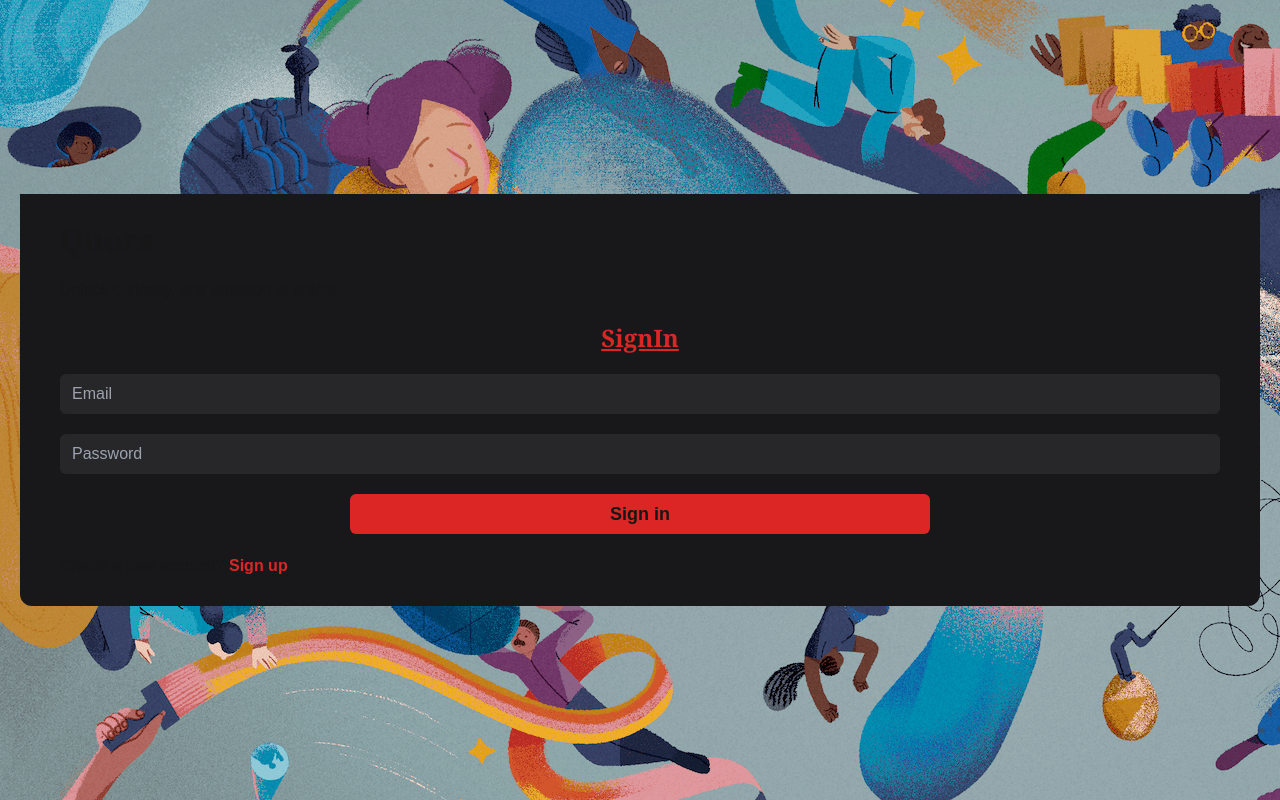
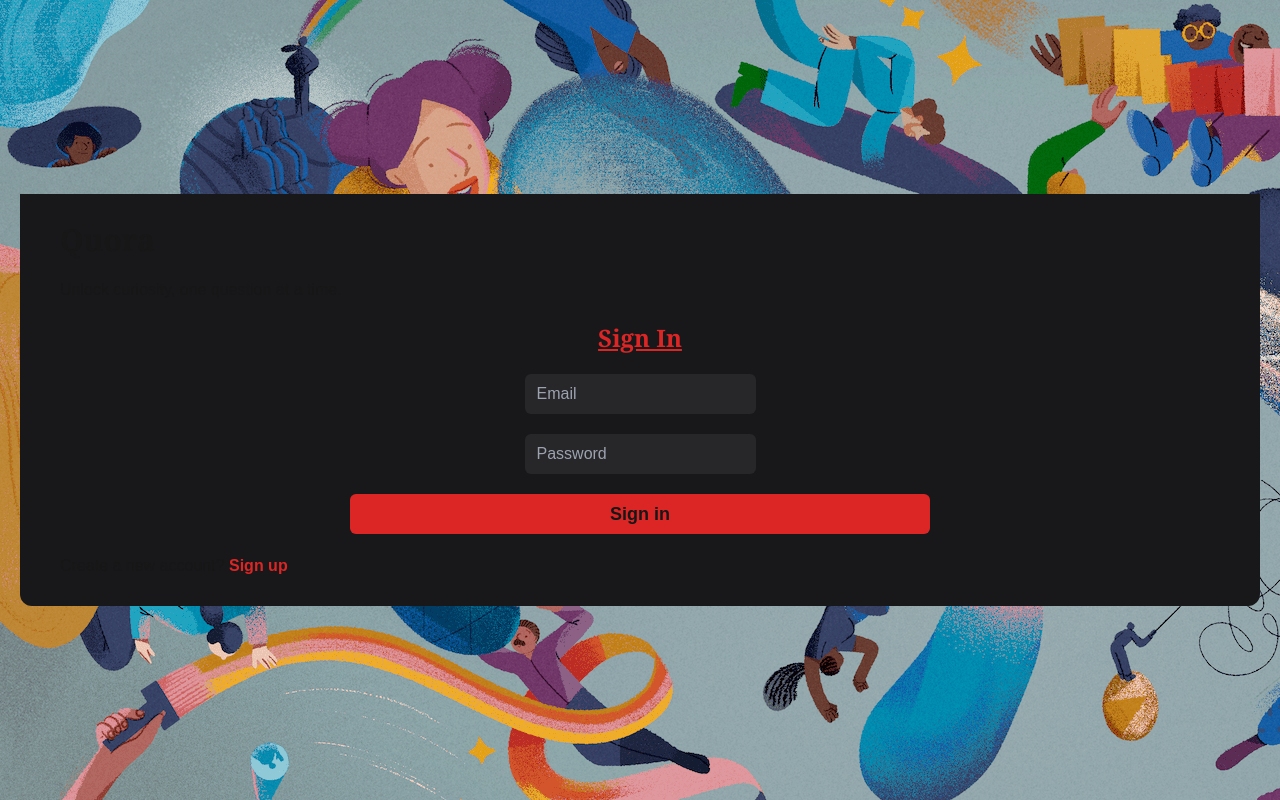
Before and after one commit to Rishabh8210/InQuiro-Client, a Next.js app: page /signin in a window 1280 px wide. Built offline with nearby package versions, Linux system fonts and the light colour scheme.

Commit message:
Commit : Added zod for signin, signup page data validation and improved Ux

```diff
--- a/src/app/(auth)/signin/page.tsx
+++ b/src/app/(auth)/signin/page.tsx
@@ -8,7 +8,7 @@ const Signin = () => {
       <div className="h-fit w-full flex flex-col py-7 px-10 gap-5 bg-zinc-900 rounded-b-xl">
           <Logo />
           <p>Unlock curiosity, one question at a time.</p>
-          <h3 className='text-2xl font-bold text-center underline text-red-600 font-serif'>SignIn</h3>
+          <h3 className='text-2xl font-bold text-center underline text-red-600 font-serif'>Sign In</h3>
           <SigninComponent />
           <span className='font-medium'>Create a new account? <Link className='font-semibold text-red-600' href='/signup'>Sign up</Link></span>
       </div>
--- a/src/app/(auth)/signup/page.tsx
+++ b/src/app/(auth)/signup/page.tsx
@@ -5,9 +5,10 @@ import Link from 'next/link'
 const Signup = () => {
   return (
     <div className="h-screen w-full flex justify-center px-5 bg-[url('/quoraBG.webp')] dark:bg-[url('/quoraBG.webp')] bg-black items-center">
-      <div className="h-fit w-full flex flex-col py-7 px-10 gap-3 bg-zinc-900 rounded-t-xl">
+      <div className="h-fit w-full flex flex-col py-4 px-10 gap-3 bg-zinc-900 rounded-t-xl">
           <Logo />
           <p>A place to share knowledge and better understand the world</p>
+          <h3 className='text-2xl font-bold text-center underline text-red-600 font-serif'>Sign Up</h3>
           <SignupComponent />
           <span className='font-medium'>Already have an account? <Link className='font-semibold text-red-600' href='/signin'>Sign in</Link></span>
       </div>
--- a/src/components/SigninComponent.tsx
+++ b/src/components/SigninComponent.tsx
@@ -1,15 +1,75 @@
 "use client"
+import { useRouter } from "next/navigation";
 import { useState } from "react";
+import { z } from 'zod'
+
+const formSchema = z.object({
+    email: z.string().email(),
+    password: z.string().min(6, 'Password must be atleast 6 characters').max(50, 'Password is too long')
+})
+
+type FormData = z.infer<typeof formSchema>
 
 export function SigninComponent() {
-    const [email, setEmail] = useState('');
-    const [password, setPassword] = useState('');
+    const router = useRouter()
+    const [formData, setFormData] = useState<FormData>({
+        email: '',
+        password: ''
+    })
+
+    const [errors, setErrors] = useState<Partial<FormData>>({});
+
+    const handleChange = (e: React.ChangeEvent<HTMLInputElement>) => {
+        const { name, value} = e.target;
+        setFormData((prevData) => ({
+            ...prevData,
+            [name]: value
+        }))
+    }
+
+    const handleSubmit = (e: React.FormEvent<HTMLFormElement>) => {
+        e.preventDefault();
+
+        const response = formSchema.safeParse(formData);
+        if(!response.success){
+            const formDataErrors: Partial<FormData> = {};
+            response.error.errors.forEach((error) => {
+                const name = error.path[0] as keyof FormData;
+                formDataErrors[name] = error.message
+            })
+            setErrors(formDataErrors);
+        } else {
+            console.log("Submitted successfully", formData);
+            setErrors({});
+            router.push('/')
+        }
+    }
 
     return (
-        <form onSubmit={(e) => e.preventDefault()} className="h-fit w-full flex flex-col justify-center items-center flex-shrink-0 gap-5">
-            <input className="h-10 w-full outline-none focus:outline-zinc-500 rounded-md px-3 bg-zinc-800" type="email" placeholder="Email" onChange={(e) => setEmail(e.target.value)}/>
-            <input className="h-10 w-full outline-none focus:outline-zinc-500 rounded-md px-3 bg-zinc-800" type="password" placeholder="Password" onChange={(e) => setPassword(e.target.value)}/>
-            <button className="bg-red-600 w-2/4 h-10 rounded-md text-lg font-bold">Sign in</button>
+        <form onSubmit={handleSubmit}>
+            <div className="h-fit w-full flex flex-col justify-center items-center flex-shrink-0 gap-5">
+                <div>
+                    <input
+                        className="h-10 w-full outline-none focus:outline-zinc-500 rounded-md px-3 bg-zinc-800"
+                        name='email'
+                        value={formData.email}
+                        placeholder='Email'
+                        onChange={handleChange}
+                    />
+                    {errors.email && <p className="text-xs text-red-600 font-medium">{errors.email}</p>}
+                </div>
+                <div>
+                    <input
+                        className="h-10 w-full outline-none focus:outline-zinc-500 rounded-md px-3 bg-zinc-800"
+                        name="password"
+                        value={formData.password}
+                        placeholder="Password"
+                        onChange={handleChange}
+                    />
+                    {errors.password && <p className="text-xs text-red-600 font-medium">{errors.password}</p>}
+                </div>
+                <button className="bg-red-600 w-2/4 h-10 rounded-md text-lg font-bold">Sign in</button>
+            </div>
         </form>
     )
 }
--- a/src/components/SigupComponent.tsx
+++ b/src/components/SigupComponent.tsx
@@ -1,21 +1,126 @@
 "use client"
+import { z } from 'zod'
 import { useState } from "react";
+import { useRouter } from 'next/navigation';
+
+const formSchema = z.object({
+    name: z.string().min(1, 'Name is required'),
+    username: z.string().min(6, 'Username is too short').max(30, 'Username is too long'),
+    email: z.string().email("Invalid email address"),
+    password: z.string().min(6, 'Password must be atleast 6 characters').max(50, 'Password is too long'),
+    confirmPassword: z.string(),
+}).refine((data) => data.password === data.confirmPassword, {
+    message: "Passwords don't match",
+    path: ['confirmPassword']
+})
+
+// Or you can simply create an inputData interface or typr using name, usename, email, password, confirmPassword...
+// currently using cleaner way to do this
+
+// Infers the form data type from Zod schema
+type FormData = z.infer<typeof formSchema>;
 
 export function SignupComponent() {
-    const [name, setName] = useState('');
-    const [username, setUserName] = useState('');
-    const [email, setEmail] = useState('');
-    const [password, setPassword] = useState('');
-    const [ConfirmPassword, setConfirmPassword] = useState('');
+    const router = useRouter();
+    const [formData, setFormData] = useState<FormData>({
+        name: '',
+        username: '',
+        email: '',
+        password: '',
+        confirmPassword: ''
+    })
 
+    const [errors, setErrors] = useState<Partial<FormData>>({});
+
+    // handleChange function to update formData
+    const handleChange = (e: React.ChangeEvent<HTMLInputElement>) => {
+        const { name, value } = e.target;
+        setFormData((prevData) => ({
+            ...prevData,
+            [name]: value
+        }))
+    }
+
+    //  Handle form submission
+    const handleSubmit = (e: React.FormEvent<HTMLFormElement>) => {
+        e.preventDefault();
+
+        // parse and validate form data
+        const response = formSchema.safeParse(formData);
+
+        if(!response.success){
+            const formDataErrors: Partial<FormData> = {};
+            response.error.errors.forEach((error) => {
+                const name = error.path[0] as keyof FormData;
+                formDataErrors[name] = error.message
+            })
+            setErrors(formDataErrors);
+        } else{
+            setErrors({});
+            // console.log("Form data submitted", formData);
+            router.push('/signin');
+        }
+    }
     return (
-        <form onSubmit={(e) => e.preventDefault()} className="h-fit w-full flex flex-col justify-center items-center flex-shrink-0 gap-5">
-            <input className="h-10 w-full outline-none focus:outline-zinc-500 rounded-md px-3 bg-zinc-800" type="text" placeholder="Name" onChange={(e) => setName(e.target.value)} />
-            <input className="h-10 w-full outline-none focus:outline-zinc-500 rounded-md px-3 bg-zinc-800" type="text" placeholder="Username" onChange={(e) => setUserName(e.target.value)}/>
-            <input className="h-10 w-full outline-none focus:outline-zinc-500 rounded-md px-3 bg-zinc-800" type="email" placeholder="Email" onChange={(e) => setEmail(e.target.value)}/>
-            <input className="h-10 w-full outline-none focus:outline-zinc-500 rounded-md px-3 bg-zinc-800" type="password" placeholder="Password" onChange={(e) => setPassword(e.target.value)}/>
-            <input className="h-10 w-full outline-none focus:outline-zinc-500 rounded-md px-3 bg-zinc-800" type="password" placeholder="Confirm password" onChange={(e) => setConfirmPassword(e.target.value)}/>
-            <button className="bg-red-600 w-2/4 h-10 rounded-md text-lg font-bold">Sign up</button>
+        <form onSubmit={handleSubmit} >
+            <div className="h-fit w-full flex flex-col justify-center items-center flex-shrink-0 gap-3">
+                <div className='h-fit w-full flex flex-col gap-1'>
+                    <input
+                        className="h-10 w-full outline-none focus:outline-zinc-500 rounded-md px-3 bg-zinc-800"
+                        type="text"
+                        name='name'
+                        placeholder="Name"
+                        value={formData.name}
+                        onChange={handleChange}
+                    />
+                    {errors.name && <p className='text-xs text-red-600 font-medium'>{errors.name}</p>}
+                </div>
+                <div className='h-fit w-full flex flex-col gap-1'>
+                    <input
+                        className="h-10 w-full outline-none focus:outline-zinc-500 rounded-md px-3 bg-zinc-800"
+                        type="text"
+                        name='username'
+                        placeholder="Username"
+                        value={formData.username}
+                        onChange={handleChange}
+                    />
+                    {errors.username && <p className='text-xs text-red-600 font-medium'>{errors.username}</p>}
+                </div>
+                <div className='h-fit w-full flex flex-col gap-1'>
+                    <input
+                        className="h-10 w-full outline-none focus:outline-zinc-500 rounded-md px-3 bg-zinc-800"
+                        type="email"
+                        name='email'
+                        placeholder="Email"
+                        value={formData.email}
+                        onChange={handleChange}
+                    />
+                    {errors.email && <p className='text-xs text-red-600 font-medium'>{errors.email}</p>}
+                </div>
+                <div className='h-fit w-full flex flex-col gap-1'>
+                    <input
+                        className="h-10 w-full outline-none focus:outline-zinc-500 rounded-md px-3 bg-zinc-800"
+                        type="password"
+                        name='password'
+                        placeholder="Password"
+                        value={formData.password}
+                        onChange={handleChange}
+                    />
+                    {errors.password && <p className='text-xs text-red-600 font-medium'>{errors.password}</p>}
+                </div>
+                <div className='h-fit w-full flex flex-col gap-1'>
+                    <input
+                        className="h-10 w-full outline-none focus:outline-zinc-500 rounded-md px-3 bg-zinc-800"
+                        type="password"
+                        name='confirmPassword'
+                        placeholder="Confirm password"
+                        value={formData.confirmPassword}
+                        onChange={handleChange}
+                    />
+                    {errors.confirmPassword && <p className='text-xs text-red-600 font-medium'>{errors.confirmPassword}</p>}
+                </div>
+                <button className="bg-red-600 w-2/4 h-10 rounded-md text-lg font-bold">Sign up</button>
+            </div>
         </form>
     )
 }
```
Also changed, not shown: package.json (+5 -4 lines), 1 other file (tests, documents, lock files or other folders).
